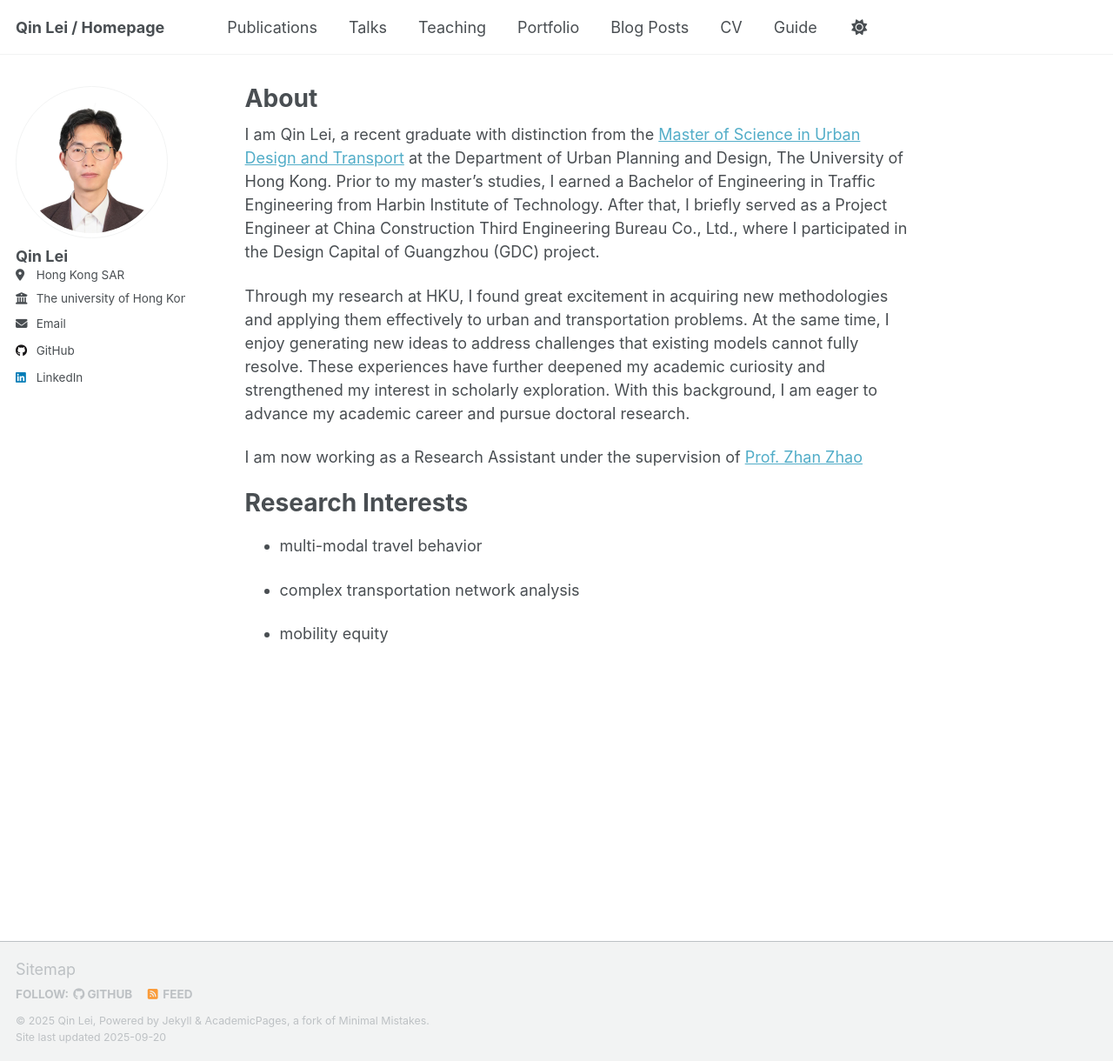
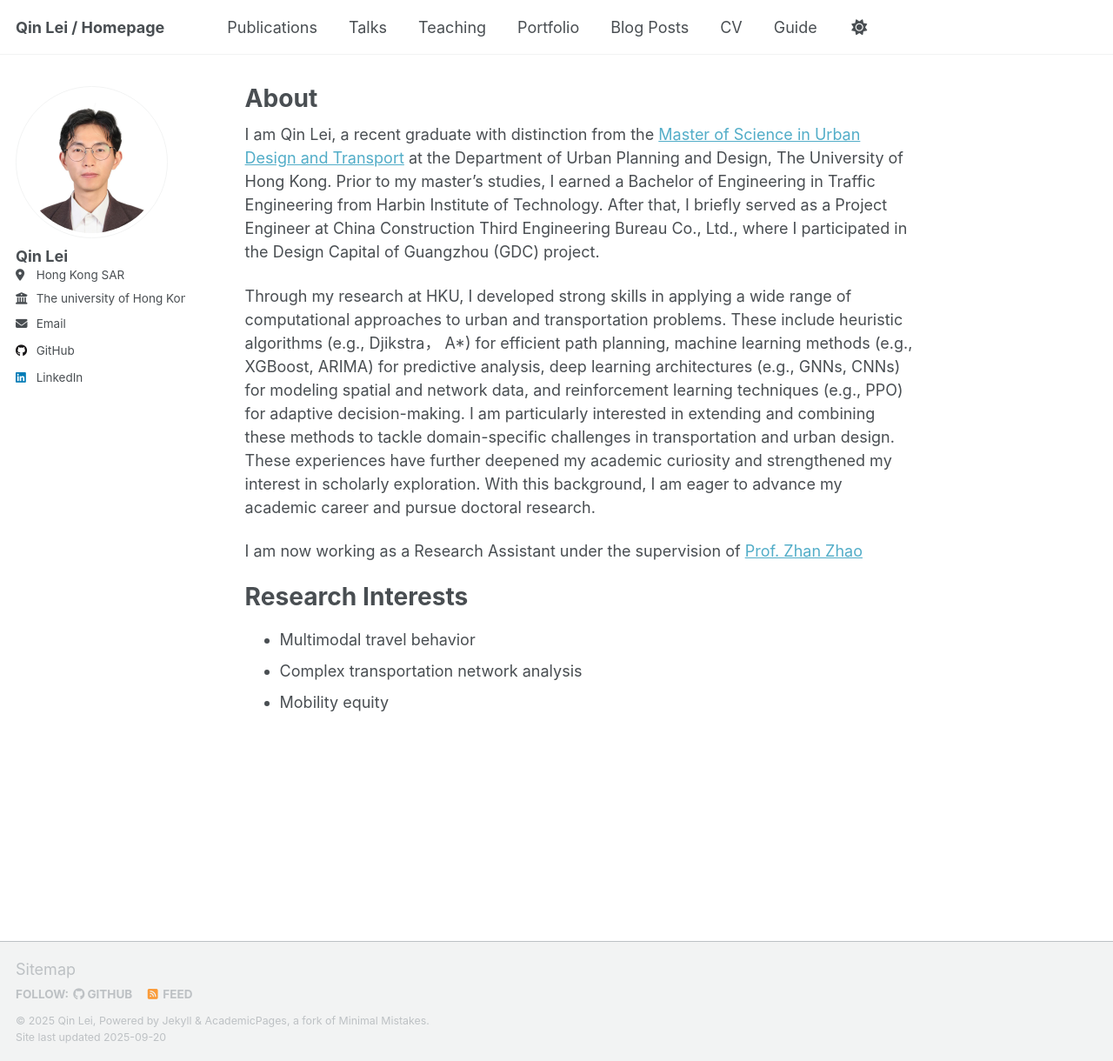
Before and after one commit to Leonis824/QinLei.github.io, a Jekyll site: the page built from _pages/about.md, in a window 1280 px wide and 1220 px high. Shown: the whole window at 87% size. Built offline with Jekyll 4.4.1, drawn with Linux system fonts in a browser that asks for light colours; a script that is not in the unit is left out.

Commit message:
Update about.md

```diff
--- a/_pages/about.md
+++ b/_pages/about.md
@@ -10,14 +10,12 @@ redirect_from:
 
 I am Qin Lei, a recent graduate with distinction from the [Master of Science in Urban Design and Transport](https://www.arch.hku.hk/programmes/upad/master-of-science-in-urban-design-and-transport/) at the Department of Urban Planning and Design, The University of Hong Kong. Prior to my master’s studies, I earned a Bachelor of Engineering in Traffic Engineering from Harbin Institute of Technology. After that, I briefly served as a Project Engineer at China Construction Third Engineering Bureau Co., Ltd., where I participated in the Design Capital of Guangzhou (GDC) project.
 
-Through my research at HKU, I found great excitement in acquiring new methodologies and applying them effectively to urban and transportation problems. At the same time, I enjoy generating new ideas to address challenges that existing models cannot fully resolve. These experiences have further deepened my academic curiosity and strengthened my interest in scholarly exploration. With this background, I am eager to advance my academic career and pursue doctoral research.
+Through my research at HKU, I developed strong skills in applying a wide range of computational approaches to urban and transportation problems. These include heuristic algorithms (e.g., Djikstra， A*) for efficient path planning, machine learning methods (e.g., XGBoost, ARIMA) for predictive analysis, deep learning architectures (e.g., GNNs, CNNs) for modeling spatial and network data, and reinforcement learning techniques (e.g., PPO) for adaptive decision-making. I am particularly interested in extending and combining these methods to tackle domain-specific challenges in transportation and urban design. These experiences have further deepened my academic curiosity and strengthened my interest in scholarly exploration. With this background, I am eager to advance my academic career and pursue doctoral research.
 
 I am now working as a Research Assistant under the supervision of [Prof. Zhan Zhao](https://zhanzhaowf.github.io/)
 
 Research Interests
 ======
-- multi-modal travel behavior
-
-- complex transportation network analysis
-
-- mobility equity
+- Multimodal travel behavior
+- Complex transportation network analysis
+- Mobility equity
```
